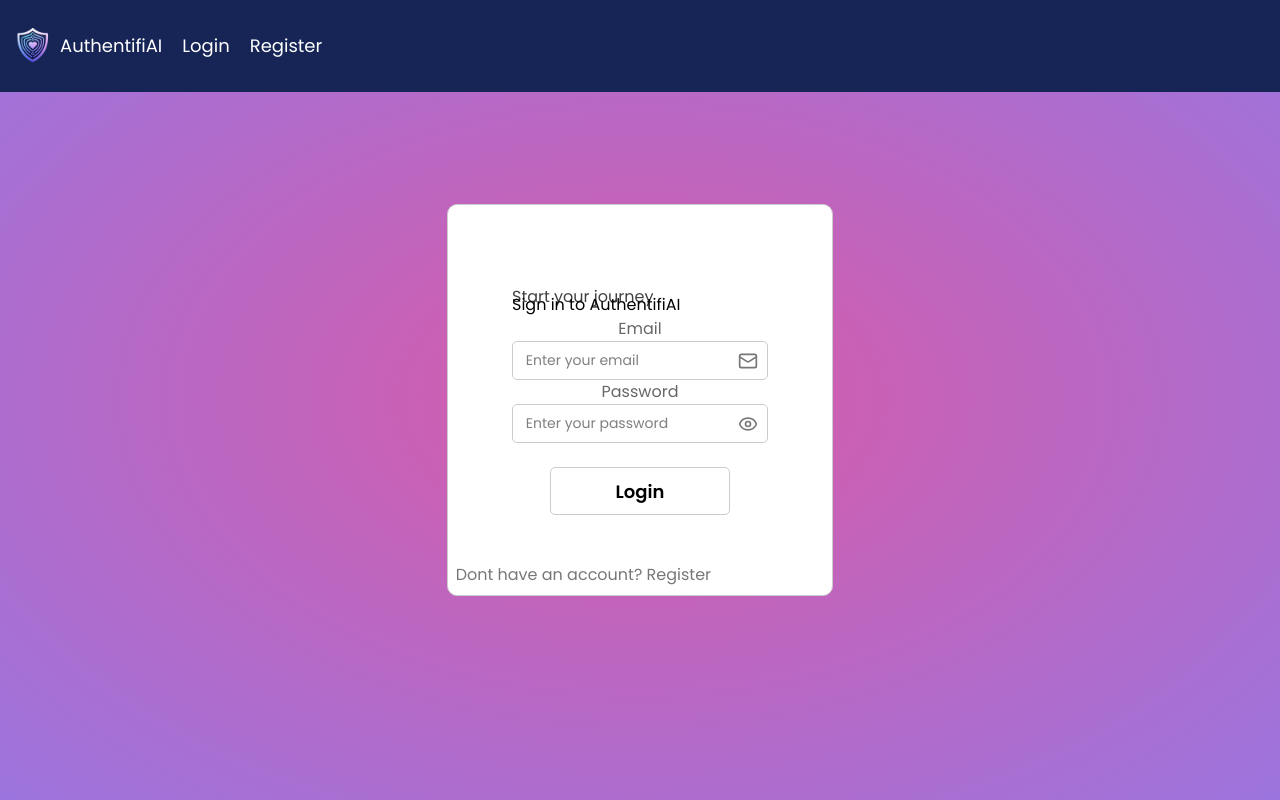
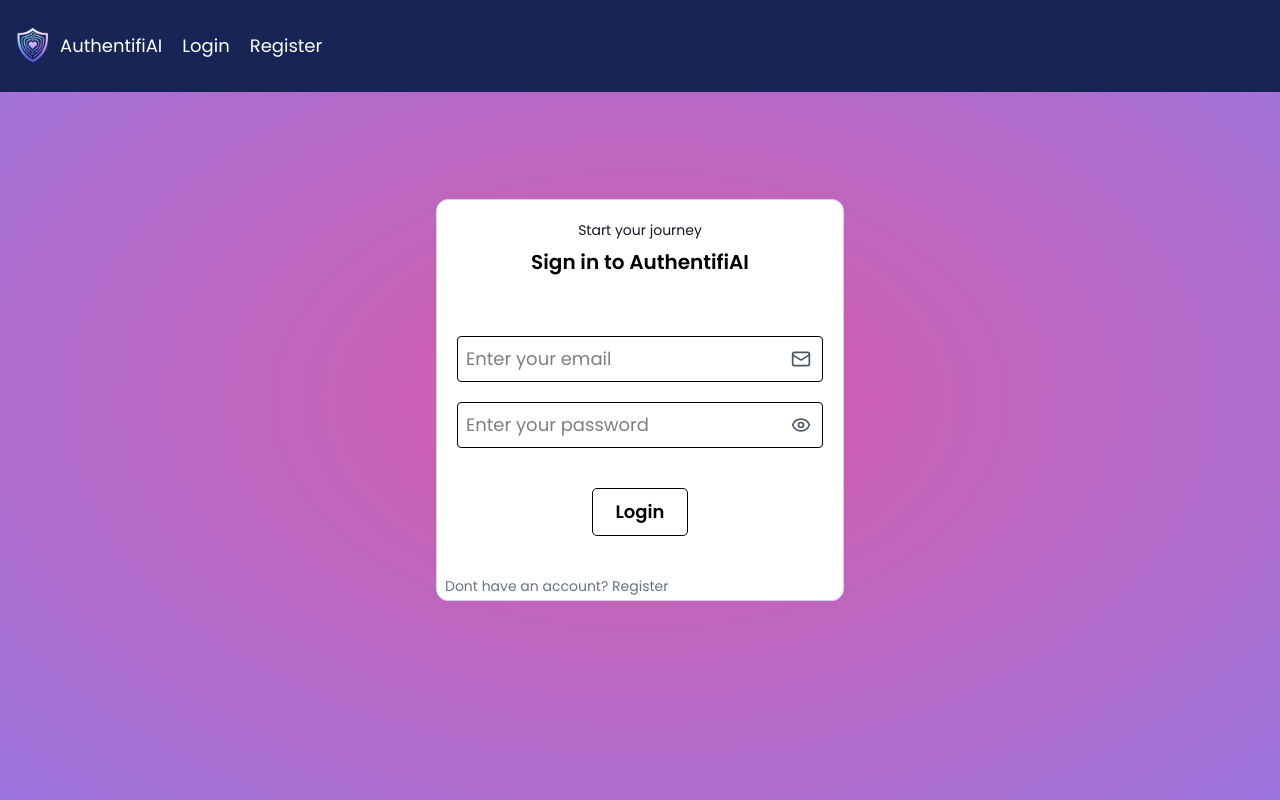
Before and after one commit to Authentifi-AI/Authentifi.AI, a React (Create React App) app: page /Login in a window 1280 px wide. Built offline with nearby package versions, Linux system fonts and the light colour scheme.

Commit message:
Made some changes to support tailwindCSS in the login page

```diff
--- a/public/output.css
+++ b/public/output.css
@@ -542,6 +542,21 @@
   .right-0 {
     right: calc(var(--spacing) * 0);
   }
+  .right-3 {
+    right: calc(var(--spacing) * 3);
+  }
+  .right-5 {
+    right: calc(var(--spacing) * 5);
+  }
+  .right-10 {
+    right: calc(var(--spacing) * 10);
+  }
+  .right-full {
+    right: 100%;
+  }
+  .bottom-1 {
+    bottom: calc(var(--spacing) * 1);
+  }
   .left-0 {
     left: calc(var(--spacing) * 0);
   }
@@ -602,6 +617,12 @@
   .mt-10 {
     margin-top: calc(var(--spacing) * 10);
   }
+  .mt-15 {
+    margin-top: calc(var(--spacing) * 15);
+  }
+  .mt-20 {
+    margin-top: calc(var(--spacing) * 20);
+  }
   .-mr-3 {
     margin-right: calc(var(--spacing) * -3);
   }
@@ -617,6 +638,9 @@
   .-ml-3 {
     margin-left: calc(var(--spacing) * -3);
   }
+  .-ml-5 {
+    margin-left: calc(var(--spacing) * -5);
+  }
   .block {
     display: block;
   }
@@ -644,38 +668,32 @@
   .h-5 {
     height: calc(var(--spacing) * 5);
   }
+  .h-10 {
+    height: calc(var(--spacing) * 10);
+  }
+  .h-12 {
+    height: calc(var(--spacing) * 12);
+  }
   .h-14 {
     height: calc(var(--spacing) * 14);
   }
+  .h-15 {
+    height: calc(var(--spacing) * 15);
+  }
   .h-20 {
     height: calc(var(--spacing) * 20);
   }
+  .h-32 {
+    height: calc(var(--spacing) * 32);
+  }
   .h-40 {
     height: calc(var(--spacing) * 40);
   }
-  .h-\[calc\(100dvh-92px\)\] {
-    height: calc(100dvh - 92px);
-  }
-  .h-\[calc\(100dvh-200px\)\] {
-    height: calc(100dvh - 200px);
-  }
-  .h-\[calc\(100vh\)\] {
-    height: calc(100vh);
-  }
-  .h-\[calc\(100vh-4rem\)\] {
-    height: calc(100vh - 4rem);
-  }
-  .h-\[calc\(100vh-10rem\)\] {
-    height: calc(100vh - 10rem);
-  }
-  .h-\[calc\(100vh-50rem\)\] {
-    height: calc(100vh - 50rem);
-  }
-  .h-\[calc\(100vh-92px\)\] {
-    height: calc(100vh - 92px);
-  }
-  .h-\[calc\(100vh-200px\)\] {
-    height: calc(100vh - 200px);
+  .h-50 {
+    height: calc(var(--spacing) * 50);
+  }
+  .h-96 {
+    height: calc(var(--spacing) * 96);
   }
   .h-auto {
     height: auto;
@@ -686,30 +704,30 @@
   .h-screen {
     height: 100vh;
   }
+  .w-6 {
+    width: calc(var(--spacing) * 6);
+  }
   .w-16 {
     width: calc(var(--spacing) * 16);
   }
   .w-20 {
     width: calc(var(--spacing) * 20);
   }
+  .w-24 {
+    width: calc(var(--spacing) * 24);
+  }
   .w-auto {
     width: auto;
   }
+  .w-fit {
+    width: fit-content;
+  }
   .w-full {
     width: 100%;
   }
   .w-max {
     width: max-content;
   }
-  .max-w-2xl {
-    max-width: var(--container-2xl);
-  }
-  .max-w-2xs {
-    max-width: var(--container-2xs);
-  }
-  .max-w-xl {
-    max-width: var(--container-xl);
-  }
   .flex-shrink {
     flex-shrink: 1;
   }
@@ -743,33 +761,15 @@
   .flex-col {
     flex-direction: column;
   }
-  .content-around {
-    align-content: space-around;
-  }
-  .content-baseline {
-    align-content: baseline;
-  }
-  .content-between {
-    align-content: space-between;
-  }
   .content-center {
     align-content: center;
   }
-  .content-evenly {
-    align-content: space-evenly;
-  }
   .items-center {
     align-items: center;
   }
   .justify-center {
     justify-content: center;
   }
-  .justify-items-center {
-    justify-items: center;
-  }
-  .justify-items-start {
-    justify-items: start;
-  }
   .justify-self-center {
     justify-self: center;
   }
@@ -781,6 +781,12 @@
   }
   .rounded-2xl {
     border-radius: var(--radius-2xl);
+  }
+  .rounded-md {
+    border-radius: var(--radius-md);
+  }
+  .rounded-sm {
+    border-radius: var(--radius-sm);
   }
   .rounded-xl {
     border-radius: var(--radius-xl);
@@ -793,6 +799,15 @@
     border-style: var(--tw-border-style);
     border-width: 1px;
   }
+  .border-black {
+    border-color: var(--color-black);
+  }
+  .border-gray-200 {
+    border-color: var(--color-gray-200);
+  }
+  .border-gray-300 {
+    border-color: var(--color-gray-300);
+  }
   .border-gray-600 {
     border-color: var(--color-gray-600);
   }
@@ -805,6 +820,12 @@
   .bg-white {
     background-color: var(--color-white);
   }
+  .p-1 {
+    padding: calc(var(--spacing) * 1);
+  }
+  .p-2 {
+    padding: calc(var(--spacing) * 2);
+  }
   .p-5 {
     padding: calc(var(--spacing) * 5);
   }
@@ -814,6 +835,9 @@
   .pt-3 {
     padding-top: calc(var(--spacing) * 3);
   }
+  .pt-5 {
+    padding-top: calc(var(--spacing) * 5);
+  }
   .pt-30 {
     padding-top: calc(var(--spacing) * 30);
   }
@@ -826,6 +850,15 @@
   .pr-5 {
     padding-right: calc(var(--spacing) * 5);
   }
+  .pr-10 {
+    padding-right: calc(var(--spacing) * 10);
+  }
+  .pb-0 {
+    padding-bottom: calc(var(--spacing) * 0);
+  }
+  .pb-1 {
+    padding-bottom: calc(var(--spacing) * 1);
+  }
   .pb-2 {
     padding-bottom: calc(var(--spacing) * 2);
   }
@@ -835,6 +868,9 @@
   .pb-30 {
     padding-bottom: calc(var(--spacing) * 30);
   }
+  .pl-0 {
+    padding-left: calc(var(--spacing) * 0);
+  }
   .pl-1 {
     padding-left: calc(var(--spacing) * 1);
   }
@@ -846,6 +882,9 @@
   }
   .pl-5 {
     padding-left: calc(var(--spacing) * 5);
+  }
+  .pl-10 {
+    padding-left: calc(var(--spacing) * 10);
   }
   .text-center {
     text-align: center;
@@ -868,6 +907,10 @@
     font-size: var(--text-lg);
     line-height: var(--tw-leading, var(--text-lg--line-height));
   }
+  .text-sm {
+    font-size: var(--text-sm);
+    line-height: var(--tw-leading, var(--text-sm--line-height));
+  }
   .text-xl {
     font-size: var(--text-xl);
     line-height: var(--tw-leading, var(--text-xl--line-height));
@@ -884,6 +927,14 @@
     --tw-font-weight: var(--font-weight-light);
     font-weight: var(--font-weight-light);
   }
+  .font-medium {
+    --tw-font-weight: var(--font-weight-medium);
+    font-weight: var(--font-weight-medium);
+  }
+  .font-semibold {
+    --tw-font-weight: var(--font-weight-semibold);
+    font-weight: var(--font-weight-semibold);
+  }
   .text-black {
     color: var(--color-black);
   }
@@ -892,6 +943,15 @@
   }
   .text-gray-200 {
     color: var(--color-gray-200);
+  }
+  .text-gray-500 {
+    color: var(--color-gray-500);
+  }
+  .text-gray-600 {
+    color: var(--color-gray-600);
+  }
+  .text-gray-900 {
+    color: var(--color-gray-900);
   }
   .text-white {
     color: var(--color-white);
@@ -973,11 +1033,6 @@
       }
     }
   }
-  .sm\:absolute {
-    @media (width >= 40rem) {
-      position: absolute;
-    }
-  }
   .md\:absolute {
     @media (width >= 48rem) {
       position: absolute;
@@ -993,26 +1048,11 @@
       bottom: calc(var(--spacing) * 0);
     }
   }
-  .md\:mb-28 {
-    @media (width >= 48rem) {
-      margin-bottom: calc(var(--spacing) * 28);
-    }
-  }
   .md\:mb-30 {
     @media (width >= 48rem) {
       margin-bottom: calc(var(--spacing) * 30);
     }
   }
-  .md\:mb-56 {
-    @media (width >= 48rem) {
-      margin-bottom: calc(var(--spacing) * 56);
-    }
-  }
-  .md\:grid {
-    @media (width >= 48rem) {
-      display: grid;
-    }
-  }
   .md\:h-auto {
     @media (width >= 48rem) {
       height: auto;
@@ -1023,26 +1063,6 @@
       height: 100vh;
     }
   }
-  .md\:w-2xl {
-    @media (width >= 48rem) {
-      width: var(--container-2xl);
-    }
-  }
-  .md\:w-5xl {
-    @media (width >= 48rem) {
-      width: var(--container-5xl);
-    }
-  }
-  .md\:w-7xl {
-    @media (width >= 48rem) {
-      width: var(--container-7xl);
-    }
-  }
-  .md\:w-xl {
-    @media (width >= 48rem) {
-      width: var(--container-xl);
-    }
-  }
   .md\:grid-cols-2 {
     @media (width >= 48rem) {
       grid-template-columns: repeat(2, minmax(0, 1fr));
@@ -1053,46 +1073,16 @@
       justify-content: center;
     }
   }
-  .md\:p-0 {
-    @media (width >= 48rem) {
-      padding: calc(var(--spacing) * 0);
-    }
-  }
   .md\:pt-0 {
     @media (width >= 48rem) {
       padding-top: calc(var(--spacing) * 0);
     }
   }
-  .md\:pb-20 {
-    @media (width >= 48rem) {
-      padding-bottom: calc(var(--spacing) * 20);
-    }
-  }
   .md\:pb-30 {
     @media (width >= 48rem) {
       padding-bottom: calc(var(--spacing) * 30);
     }
   }
-  .md\:pb-36 {
-    @media (width >= 48rem) {
-      padding-bottom: calc(var(--spacing) * 36);
-    }
-  }
-  .md\:pb-50 {
-    @media (width >= 48rem) {
-      padding-bottom: calc(var(--spacing) * 50);
-    }
-  }
-  .md\:text-amber-300 {
-    @media (width >= 48rem) {
-      color: var(--color-amber-300);
-    }
-  }
-  .md\:text-amber-500 {
-    @media (width >= 48rem) {
-      color: var(--color-amber-500);
-    }
-  }
   .lg\:col-span-3 {
     @media (width >= 64rem) {
       grid-column: span 3 / span 3;
@@ -1103,11 +1093,6 @@
       margin-top: calc(var(--spacing) * -3);
     }
   }
-  .lg\:-mt-6 {
-    @media (width >= 64rem) {
-      margin-top: calc(var(--spacing) * -6);
-    }
-  }
   .lg\:-mr-2 {
     @media (width >= 64rem) {
       margin-right: calc(var(--spacing) * -2);
@@ -1146,11 +1131,6 @@
   .lg\:h-screen {
     @media (width >= 64rem) {
       height: 100vh;
-    }
-  }
-  .lg\:w-20 {
-    @media (width >= 64rem) {
-      width: calc(var(--spacing) * 20);
     }
   }
   .lg\:w-25 {
@@ -1276,11 +1256,6 @@
   .lg\:text-amber-600 {
     @media (width >= 64rem) {
       color: var(--color-amber-600);
-    }
-  }
-  .lg\:text-amber-950 {
-    @media (width >= 64rem) {
-      color: var(--color-amber-950);
     }
   }
   .xl\:mb-3 {
--- a/src/LoginPage/Login.css
+++ b/src/LoginPage/Login.css
@@ -1,22 +1,40 @@
 #Login-page{
     height: 100vh;
     width: 100vw;
+    /* overflow-y: hidden; */
 }
 
 #Login-page #FormContainer {
-    background-color: white;
-    padding: 1vw 1vh 1vw 1vh;
-    width: fit-content;
-    padding: 10vh 5vw 10vh 5vw;
-    position: fixed;
     top: 50%;
     left: 50%;
     -webkit-transform: translate(-50%, -50%);
     transform: translate(-50%, -50%);
-    border-radius: 10px;
-    border: 1px, solid, #ccc;
 }
 
+#Login-page .LoginInput {
+    outline: none;
+    transition-property: border;
+    transition-duration: 0.1s;
+}
+
+#Login-page .LoginInput:hover {
+    border: 1.5px, solid, black;
+    cursor: pointer;
+}
+
+#Login-page button {
+    border: 1px, solid, black;
+    border-radius: 5px;
+    transition-property: background-color;
+    transition-duration: 0.2s;
+}
+
+#Login-page button:hover {
+    background-color: green;
+    cursor: pointer;
+}
+
+/*
 #Login-page h3 {
     color: rgba(0, 0, 0, 0.75);
 }
@@ -43,43 +61,15 @@
     color: #777;
 }
 
-#Login-page .LoginInput {
-    border: 1px, solid, #ccc;
-    border-radius: 5px;
-    outline: none;
-    font-size: 14px;
-    padding: 1vh 1vw 1vh 1vw;
-    width: 20vw;
-    transition-property: border;
-    transition-duration: 0.1s;
-}
 
-#Login-page button {
-    border: 1px, solid, #ccc;
-    border-radius: 5px;
-    margin-top: 3vh;
-    height: 6vh;
-    width: 14vw;
-    font-size: large;
-    font-weight: bold;
-    background-color: white;
-    transition-property: background-color;
-    transition-duration: 0.2s;
-}
 
-#Login-page button:hover {
-    background-color: green;
-    cursor: pointer;
-}
 
-#Login-page .LoginInput:hover {
-    border: 1.5px, solid, black;
-    cursor: pointer;
-}
+
+
 
 #Login-page h5 {
     color: #777;
     position: absolute;
     bottom: 1vh;
     left: 0.6vw;
-}
+} */
--- a/src/LoginPage/Login.js
+++ b/src/LoginPage/Login.js
@@ -35,18 +35,15 @@ function LoginPage() {
   return (
     <>
       <Navbar></Navbar>
-      <div
-        id="FormContainer">
-        <h3>Start your journey</h3>
-        <h2>Sign in to AuthentifiAI</h2>
-        <form id="LoginForm" onSubmit={handleLogin}>
+      <div id="FormContainer" className="bg-white w-fit fixed rounded-xl border-gray-300 border-1 pt-5 pl-5 pr-5 pb-1 text-center">
+        <h3 className="text-gray-900 text-sm">Start your journey</h3>
+        <h2 className="text-black text-xl font-semibold mt-2">Sign in to AuthentifiAI</h2>
+        <form className="flex flex-col justify-center items-center mt-15" onSubmit={handleLogin}>
           {error && <p style={styles.error}>{error}</p>}
           {success && <p style={styles.success}>{success}</p>}
-          <h4> Email </h4>
           {/* This is a div that wraps the email input field so i can integrate the email icon into the field itself */}
-          <div style={{ position: "relative", display: "flex", alignItems: "center" }}>
-            <input id="LoginEmailField"
-              className="LoginInput"
+          <div className=" relative flex items-center">
+            <input className="LoginInput border-1 rounded-sm text-lg p-2"
               type="email"
               placeholder="Enter your email"
               required
@@ -57,27 +54,25 @@ function LoginPage() {
               onChange={(e) => {
                 setEmail(e.target.value);
               }} />
-            <Mail size={20} style={{ position: "absolute", right: "10px", color: "#777" }} />
+            <Mail size={20} className="absolute right-3 text-gray-600" />
           </div>
 
-          <h4> Password </h4>
           {/* This is a div that wraps the password input field so i can integrate the eye icon into the field itself */}
-          <div style={{ position: "relative", display: "flex", alignItems: "center" }}>
-            <input id="LoginPasswordField"
-              className="LoginInput"
+          <div className=" relative flex items-center mt-5">
+            <input className="LoginInput border-1 rounded-sm text-lg p-2"
               type="password"
               placeholder="Enter your password"
               value={password}
               onChange={(e) => {
                 setPassword(e.target.value);
               }} />
-            <Eye size={20} style={{ position: "absolute", right: "10px", color: "#777" }} />
+            <Eye size={20} className="absolute right-3 text-gray-600" />
           </div>
 
-          <button type="submit">Login</button>
+          <button type="submit" className="mt-10 h-12 w-24 text-lg font-bold bg-white">Login</button>
         </form>
 
-        <h5>Dont have an account? <a href="/Register">Register</a></h5>
+        <h5 className="text-gray-500 text-left text-sm mt-10 -ml-3">Dont have an account? <a href="/Register">Register</a></h5>
       </div>
     </>
   );
```
Also changed, not shown: 1 other file (tests, documents, lock files or other folders).
